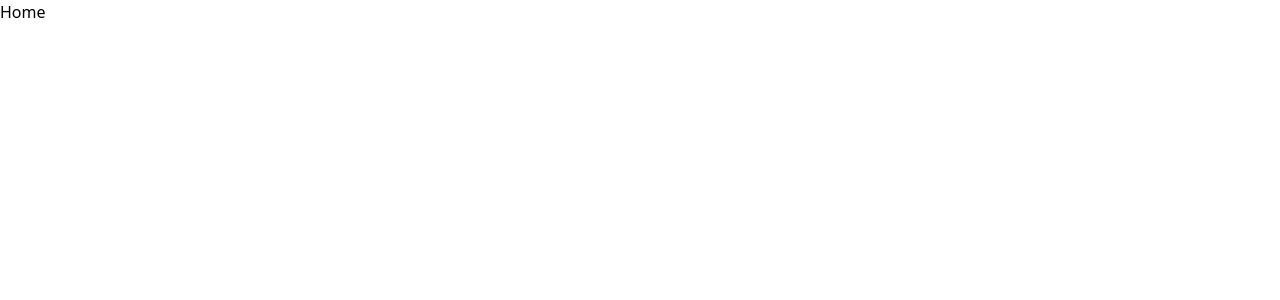
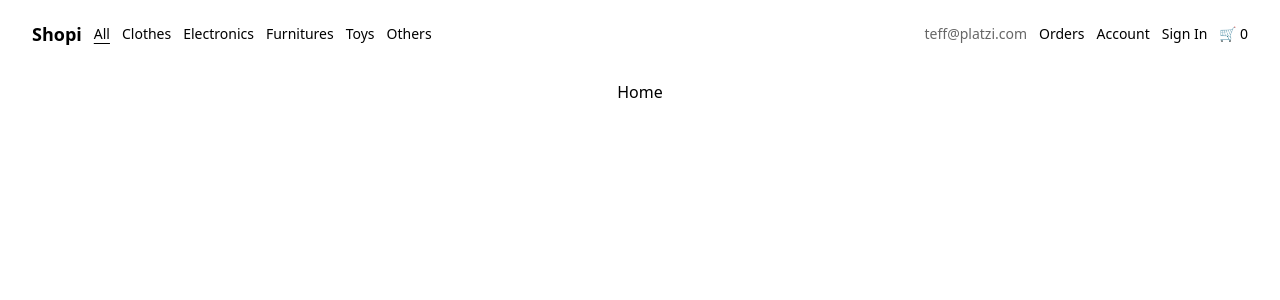
Before and after one commit to indux/ecommerce, a React (Vite) app: page / in a window 1280 px wide. Shown: the top 300 px of the page. Built offline with nearby package versions, Linux system fonts and the light colour scheme.

Commit message:
Add Layout

```diff
--- a/src/App.jsx
+++ b/src/App.jsx
@@ -6,6 +6,7 @@
 import SignIn from "./pages/SignIn";
 import Order from "./pages/Order";
 import NotFound from "./pages/NotFound";
+import Navbar from "./components/Navbar";
 
 const AppRoutes = () => {
   let routes = useRoutes([
@@ -23,6 +24,7 @@
 function App() {
   return (
     <BrowserRouter>
+      <Navbar />
       <AppRoutes />
     </BrowserRouter>
   );
--- /dev/null
+++ b/src/components/Layout.jsx
@@ -0,0 +1,7 @@
+import React from "react";
+
+function Layout({ children }) {
+  return <main className="flex flex-col mt-20 items-center">{children}</main>;
+}
+
+export default Layout;
--- /dev/null
+++ b/src/components/Navbar.jsx
@@ -0,0 +1,116 @@
+import React from "react";
+import { NavLink } from "react-router-dom";
+
+function NavBar() {
+  const activeStyle = "underline underline-offset-4";
+
+  return (
+    <>
+      <header>
+        <nav className="flex justify-between items-center fixed z-10 top-0 w-full py-5 px-8 text-sm font-light">
+          <ul className="flex items-center gap-3">
+            <li className="font-semibold text-lg">
+              <NavLink to="/">Shopi</NavLink>
+            </li>
+            <li>
+              <NavLink
+                to="/"
+                className={({ isActive }) =>
+                  isActive ? activeStyle : undefined
+                }
+              >
+                All
+              </NavLink>
+            </li>
+            <li>
+              <NavLink
+                to="/clothes"
+                className={({ isActive }) =>
+                  isActive ? activeStyle : undefined
+                }
+              >
+                Clothes
+              </NavLink>
+            </li>
+            <li>
+              <NavLink
+                to="/electronics"
+                className={({ isActive }) =>
+                  isActive ? activeStyle : undefined
+                }
+              >
+                Electronics
+              </NavLink>
+            </li>
+            <li>
+              <NavLink
+                to="/furnitures"
+                className={({ isActive }) =>
+                  isActive ? activeStyle : undefined
+                }
+              >
+                Furnitures
+              </NavLink>
+            </li>
+            <li>
+              <NavLink
+                to="/toys"
+                className={({ isActive }) =>
+                  isActive ? activeStyle : undefined
+                }
+              >
+                Toys
+              </NavLink>
+            </li>
+            <li>
+              <NavLink
+                to="/others"
+                className={({ isActive }) =>
+                  isActive ? activeStyle : undefined
+                }
+              >
+                Others
+              </NavLink>
+            </li>
+          </ul>
+          <ul className="flex items-center gap-3">
+            <li className="text-black/60">teff@platzi.com</li>
+            <li>
+              <NavLink
+                to="/orders"
+                className={({ isActive }) =>
+                  isActive ? activeStyle : undefined
+                }
+              >
+                Orders
+              </NavLink>
+            </li>
+            <li>
+              <NavLink
+                to="/account"
+                className={({ isActive }) =>
+                  isActive ? activeStyle : undefined
+                }
+              >
+                Account
+              </NavLink>
+            </li>
+            <li>
+              <NavLink
+                to="/sign-in"
+                className={({ isActive }) =>
+                  isActive ? activeStyle : undefined
+                }
+              >
+                Sign In
+              </NavLink>
+            </li>
+            <li>🛒 0</li>
+          </ul>
+        </nav>
+      </header>
+    </>
+  );
+}
+
+export default NavBar;
--- a/src/pages/Account.jsx
+++ b/src/pages/Account.jsx
@@ -1,10 +1,11 @@
 import React from "react";
+import Layout from "../components/Layout";
 
 function Account() {
   return (
-    <>
+    <Layout>
       <h1>Account</h1>
-    </>
+    </Layout>
   );
 }
 
--- a/src/pages/Home.jsx
+++ b/src/pages/Home.jsx
@@ -1,10 +1,11 @@
 import React from "react";
+import Layout from "../components/Layout";
 
 function Home() {
   return (
-    <>
+    <Layout>
       <h1>Home</h1>
-    </>
+    </Layout>
   );
 }
 
--- a/src/pages/NotFound.jsx
+++ b/src/pages/NotFound.jsx
@@ -1,10 +1,11 @@
 import React from "react";
+import Layout from "../components/Layout";
 
 function NotFound() {
   return (
-    <>
+    <Layout>
       <h1>NotFound</h1>
-    </>
+    </Layout>
   );
 }
 
--- a/src/pages/Order.jsx
+++ b/src/pages/Order.jsx
@@ -1,10 +1,11 @@
 import React from "react";
+import Layout from "../components/Layout";
 
 function Order() {
   return (
-    <>
+    <Layout>
       <h1>Order</h1>
-    </>
+    </Layout>
   );
 }
 
--- a/src/pages/Orders.jsx
+++ b/src/pages/Orders.jsx
@@ -1,10 +1,11 @@
 import React from "react";
+import Layout from "../components/Layout";
 
 function Orders() {
   return (
-    <>
+    <Layout>
       <h1>Orders</h1>
-    </>
+    </Layout>
   );
 }
 
--- a/src/pages/SignIn.jsx
+++ b/src/pages/SignIn.jsx
@@ -1,10 +1,11 @@
 import React from "react";
+import Layout from "../components/Layout";
 
 function SignIn() {
   return (
-    <>
+    <Layout>
       <h1>SignIn</h1>
-    </>
+    </Layout>
   );
 }
 
```
